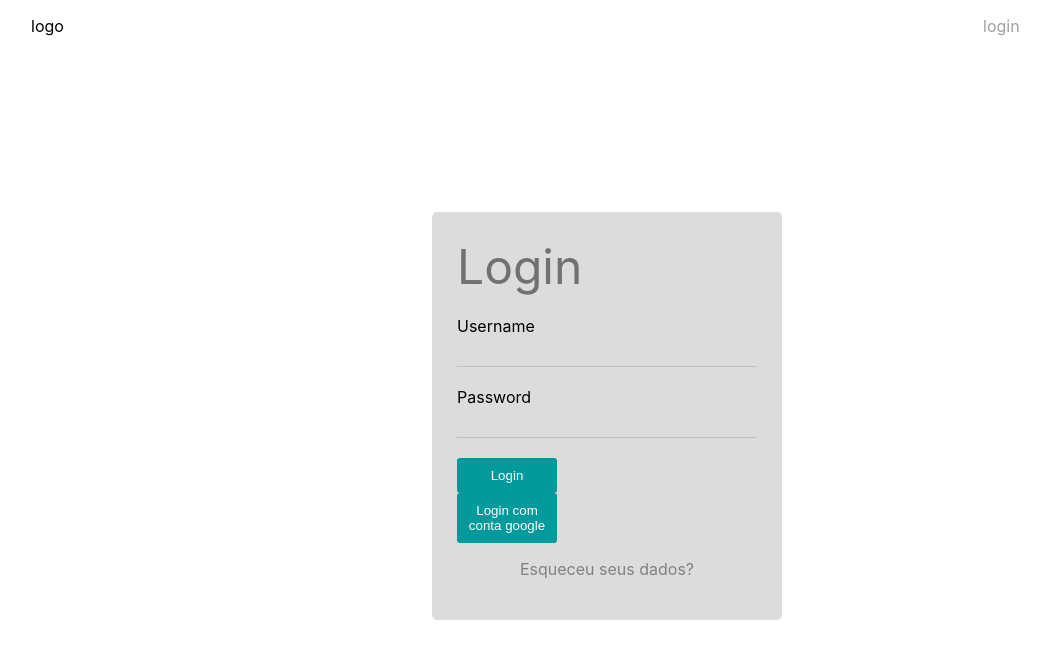
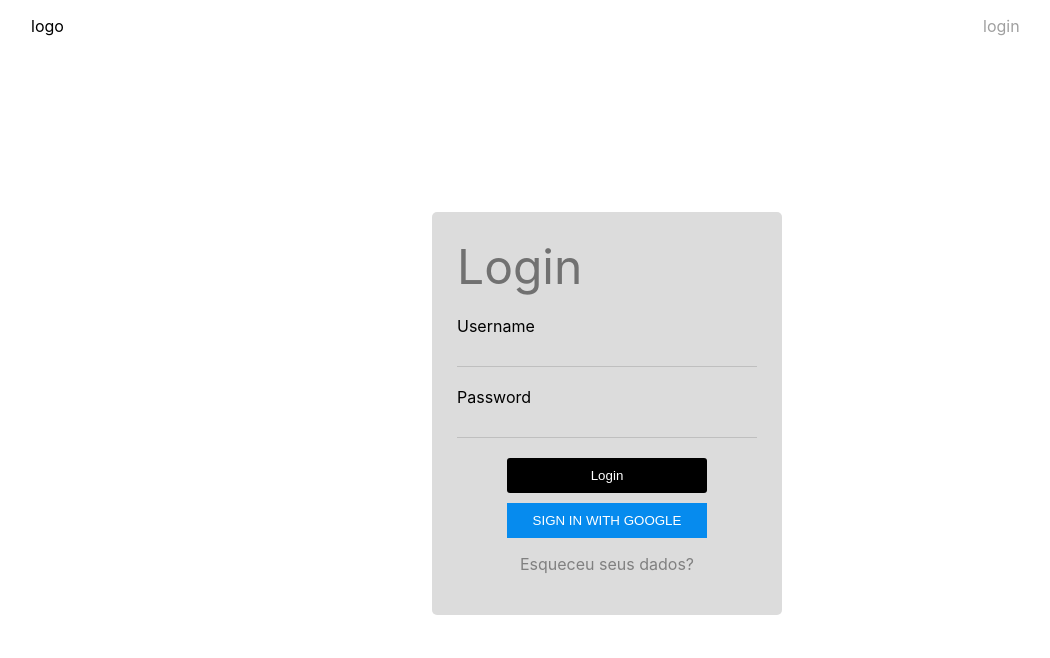
Before and after one commit to jonathassk/ecommerce, a React (Create React App) app: page /login in a window 1280 px wide. Shown: the top 658 px of the page, without its empty margins (33-1083 px from the left). Built offline with nearby package versions, Linux system fonts and the light colour scheme; no server answers.

Commit message:
criando usuario no firestore

```diff
--- a/src/App.js
+++ b/src/App.js
@@ -1,5 +1,5 @@
 import React, {Component} from 'react';
-import { auth} from "./firebase/firebase.utils";
+import { auth, createUserProfileDocument} from "./firebase/firebase.utils";
 import './App.css';
 import Routes from './routes';
 import Header from './components/header/header.component';
@@ -15,10 +15,8 @@ class App extends Component {
   unsubcribeFromAuth = null;
 
   componentDidMount() {
-    this.unsubcribeFromAuth = auth.onAuthStateChanged(user => {
-      this.setState({
-        currentUser: user
-      })
+    this.unsubcribeFromAuth = auth.onAuthStateChanged(async user => {
+      createUserProfileDocument(user);
     });
   }
 
--- a/src/components/header/header.component.js
+++ b/src/components/header/header.component.js
@@ -5,12 +5,13 @@ import { auth} from "../../firebase/firebase.utils";
 
 export default class Header extends Component {
   render(){
-    console.log(this.props)
     return(
       <div className='header-div'>
         <div className='logo'><p>logo</p></div>
         <div className='header-div_rigthSide'>
-          <Link to={'/login'} className='header_nav'>{this.props.currentUser ? this.props.currentUser : 'login'}</Link>
+          {this.props.user ? <p onClick={() => {
+            auth.signOut();
+          }}>Sair</p> : <Link to={'/login'} className='header_nav'>login</Link>}
         </div>
       </div>
     );
--- a/src/firebase/firebase.utils.js
+++ b/src/firebase/firebase.utils.js
@@ -13,6 +13,27 @@ const config = {
   measurementId: "G-C6TRRV370R"
 };
 
+export const createUserProfileDocument = async(userAuth, additionalData) => {
+  if(!userAuth) return;
+  const userRef = firestore.doc(`users/${userAuth.uid}`);
+  const snapShot = await userRef.get();
+  if(!snapShot.exists) {
+   const {displayName, email} = userAuth;
+   const createdAt = new Date();
+   try {
+     await userRef.set({
+       displayName,
+       email,
+       createdAt,
+       ...additionalData
+     })
+   } catch (error) {
+     console.log('error creating user', error.message);
+   }
+  }
+  return userRef;
+}
+
 firebase.initializeApp(config);
 
 export const auth = firebase.auth();
--- a/src/pages/login/login.styles.scss
+++ b/src/pages/login/login.styles.scss
@@ -55,14 +55,31 @@ input:focus {
     .forgotLogin:hover {
       color: black;
     }
-    .buttonLogin {
-      background-color: #029a9a;
-      color: white;
-      padding: 10px;
-      width: 100px;
-      border: 0;
-      border-radius: 3px;
+    .loginButtonsDiv {
+      display: flex;
+      flex-wrap: wrap;
+      flex-direction: row;
+      justify-content: center;
+
+      button {
+        background-color: black;
+        width: 200px;
+        border: 0;
+        border-radius: 3px;
+        color: white;
+        padding: 10px;
       }
+      .buttonGoogle {
+        border-radius: 0;
+        background-color: #068bee;
+        margin-bottom: 0px;
+      }
+      .buttonLogin {
+        background-color: black;
+        margin-bottom: 10px;
+      }
+    }
+
   }
 
 }
--- a/src/pages/login/loginChild.component.js
+++ b/src/pages/login/loginChild.component.js
@@ -11,9 +11,11 @@ export default class LoginDiv extends Component {
         <input type='text' className='loginInput' id='usernameInput'/>
         <label htmlFor='passwordInput' className='labelForm'>Password</label>
         <input type='password' className='loginInput' id='passwordInput'/>
-        <button className='buttonLogin'>Login</button>
-        <button className='buttonLogin' onClick={singInWithGoogle}>Login com conta google</button>
-        <p className='forgotLogin'>Esqueceu seus dados?</p>
+        <div className='loginButtonsDiv'>
+          <button className='buttonLogin'>Login</button>
+          <button className='buttonGoogle' onClick={singInWithGoogle}>SIGN IN WITH GOOGLE</button>
+        </div>
+          <p className='forgotLogin'>Esqueceu seus dados?</p>
       </>
     );
   }
```
